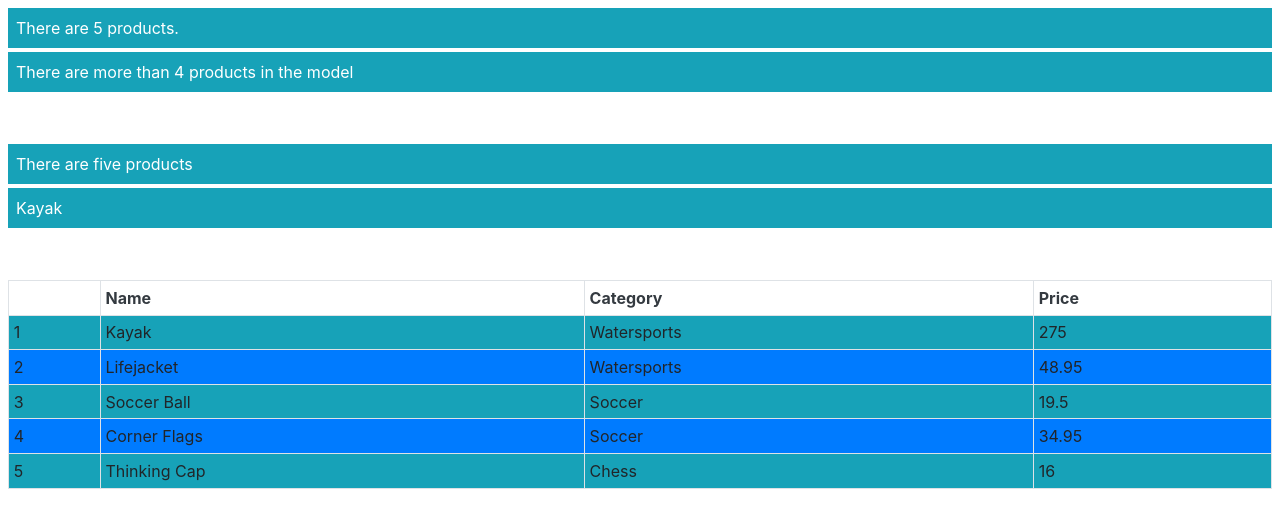
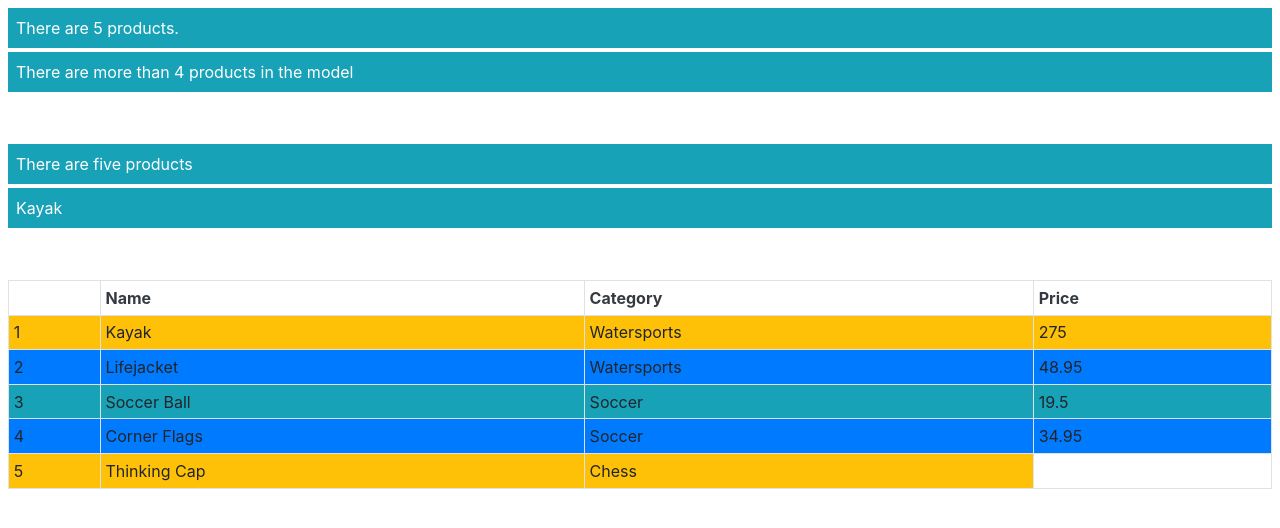
Before and after one commit to david2999999/Angular-6, an Angular app in the folder Angular-Indepth/: page / in a window 1280 px wide. Shown: the top 528 px of the page. Built offline with nearby package versions, Linux system fonts and the light colour scheme.

Commit message:
Using the first and last values in ngFor

```diff
--- a/Angular-Indepth/src/app/directive/directive.component.html
+++ b/Angular-Indepth/src/app/directive/directive.component.html
@@ -31,12 +31,14 @@
     <tr class="text-dark">
       <th></th><th>Name</th><th>Category</th><th>Price</th>
     </tr>
-    <tr *ngFor="let item of getProducts(); let i = index; let odd = odd"
-        [class.bg-primary]="odd" [class.bg-info]="!odd">
+    <tr *ngFor="let item of getProducts(); let i = index; let odd = odd;
+        let first = first; let last = last"
+        [class.bg-primary]="odd" [class.bg-info]="!odd"
+        [class.bg-warning]="first || last">
       <td>{{i + 1}}</td>
       <td>{{item.name}}</td>
       <td>{{item.category}}</td>
-      <td>{{item.price}}</td>
+      <td *ngIf="!last">{{item.price}}</td>
     </tr>
   </table>
 </div>
```
